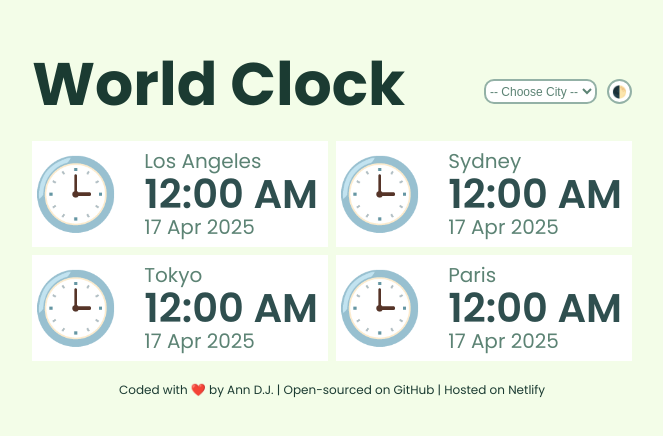
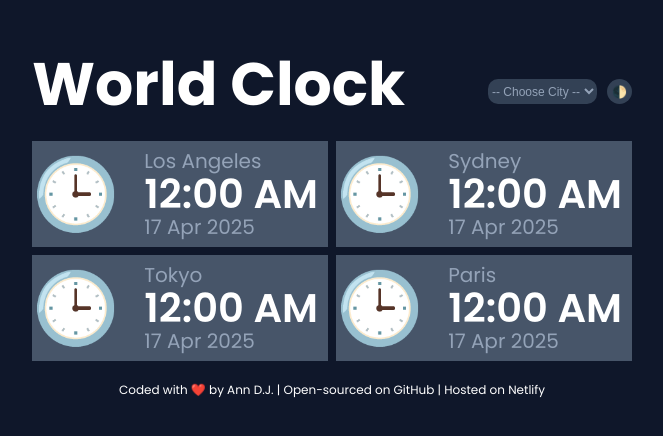
Before and after one commit to ann-era/world-clock-app, a plain HTML site: page index.html in a window 1280 px wide. Shown: the part 172-608 px from the top of the page, without its empty margins (308-971 px from the left). Drawn offline with Linux system fonts and the light colour scheme.

Commit message:
added theme toggle functionality and styling

```diff
--- a/index.html
+++ b/index.html
@@ -12,56 +12,56 @@
       rel="stylesheet"
     />
   </head>
-  <body>
+  <body class="theme-target dark-theme">
     <div class="container">
       <header>
-        <h1>World Clock</h1>
+        <h1 class="theme-target dark-theme">World Clock</h1>
         <div class="app-setting">
-          <select class="cities">
+          <select class="cities theme-target dark-theme">
             <option value="">-- Choose City --</option>
             <option value="los angeles">Los Angeles</option>
             <option value="sydney">Sydney</option>
             <option value="tokyo">Tokyo</option>
             <option value="paris">Paris</option>
           </select>
-          <button class="theme">🌓</button>
+          <button class="theme theme-target dark-theme">🌓</button>
         </div>
       </header>
       <main>
-        <div class="city-card">
+        <div class="city-card theme-target dark-theme">
           <div class="city-clock">🕒</div>
-          <div class="city-info">
+          <div class="city-info theme-target dark-theme">
             Los Angeles
-            <div class="city-time">12:00 AM</div>
+            <div class="city-time theme-target dark-theme">12:00 AM</div>
             17 Apr 2025
           </div>
         </div>
-        <div class="city-card">
+        <div class="city-card theme-target dark-theme">
           <div class="city-clock">🕒</div>
-          <div class="city-info">
+          <div class="city-info theme-target dark-theme">
             Sydney
-            <div class="city-time">12:00 AM</div>
+            <div class="city-time theme-target dark-theme">12:00 AM</div>
             17 Apr 2025
           </div>
         </div>
-        <div class="city-card">
+        <div class="city-card theme-target dark-theme">
           <div class="city-clock">🕒</div>
-          <div class="city-info">
+          <div class="city-info theme-target dark-theme">
             Tokyo
-            <div class="city-time">12:00 AM</div>
+            <div class="city-time theme-target dark-theme">12:00 AM</div>
             17 Apr 2025
           </div>
         </div>
-        <div class="city-card">
+        <div class="city-card theme-target dark-theme">
           <div class="city-clock">🕒</div>
-          <div class="city-info">
+          <div class="city-info theme-target dark-theme">
             Paris
-            <div class="city-time">12:00 AM</div>
+            <div class="city-time theme-target dark-theme">12:00 AM</div>
             17 Apr 2025
           </div>
         </div>
       </main>
-      <footer>
+      <footer class="theme-target dark-theme">
         Coded with ❤️ by
         <a
           href="https://github.com/ann-era"
--- a/src/index.js
+++ b/src/index.js
@@ -0,0 +1,9 @@
+function changeTheme() {
+  let updateTheme = document.querySelectorAll(".theme-target");
+  for (let i = 0; i < updateTheme.length; i++) {
+    updateTheme[i].classList.toggle("dark-theme");
+  }
+}
+
+let themeButton = document.querySelector(".theme");
+themeButton.addEventListener("click", changeTheme);
--- a/src/style.css
+++ b/src/style.css
@@ -15,6 +15,10 @@ body {
   font-style: normal;
   display: flex;
   align-items: center;
+}
+
+body.dark-theme {
+  background-color: #0f172a;
 }
 
 .container {
@@ -35,6 +39,10 @@ h1 {
   font-size: 60px;
   font-weight: 700;
   line-height: 0.9;
+}
+
+h1.dark-theme {
+  color: #ffffff;
 }
 
 .app-setting {
@@ -67,6 +75,13 @@ h1 {
   cursor: pointer;
 }
 
+.theme.dark-theme,
+.cities.dark-theme {
+  background-color: #334155;
+  border: none;
+  color: #94a3b8;
+}
+
 main {
   display: flex;
   flex-wrap: wrap;
@@ -83,6 +98,10 @@ main {
   padding-right: 10px;
 }
 
+.city-card.dark-theme {
+  background-color: #475569;
+}
+
 .city-clock {
   font-size: 70px;
 }
@@ -92,11 +111,19 @@ main {
   font-size: 20px;
 }
 
+.city-info.dark-theme {
+  color: #94a3b8;
+}
+
 .city-time {
   color: #2f4f4f;
   font-size: 40px;
   font-weight: 600;
   line-height: 0.9;
+}
+
+.city-time.dark-theme {
+  color: #ffffff;
 }
 
 footer {
@@ -114,3 +141,12 @@ footer a {
 footer a:hover {
   color: #93b1a6;
 }
+
+footer.dark-theme,
+footer.dark-theme a {
+  color: #ffffff;
+}
+
+footer.dark-theme a:hover {
+  color: #94a3b8;
+}
```
